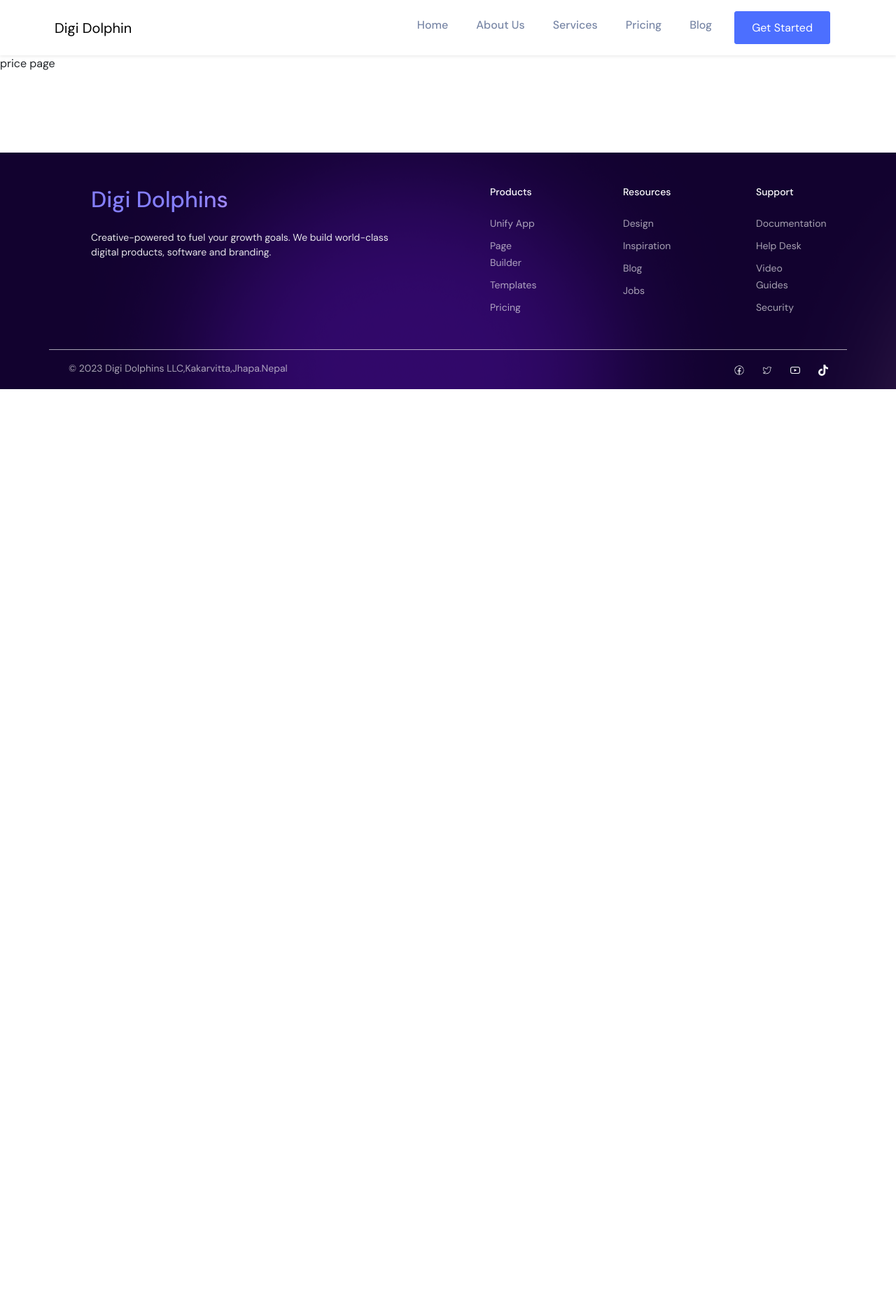
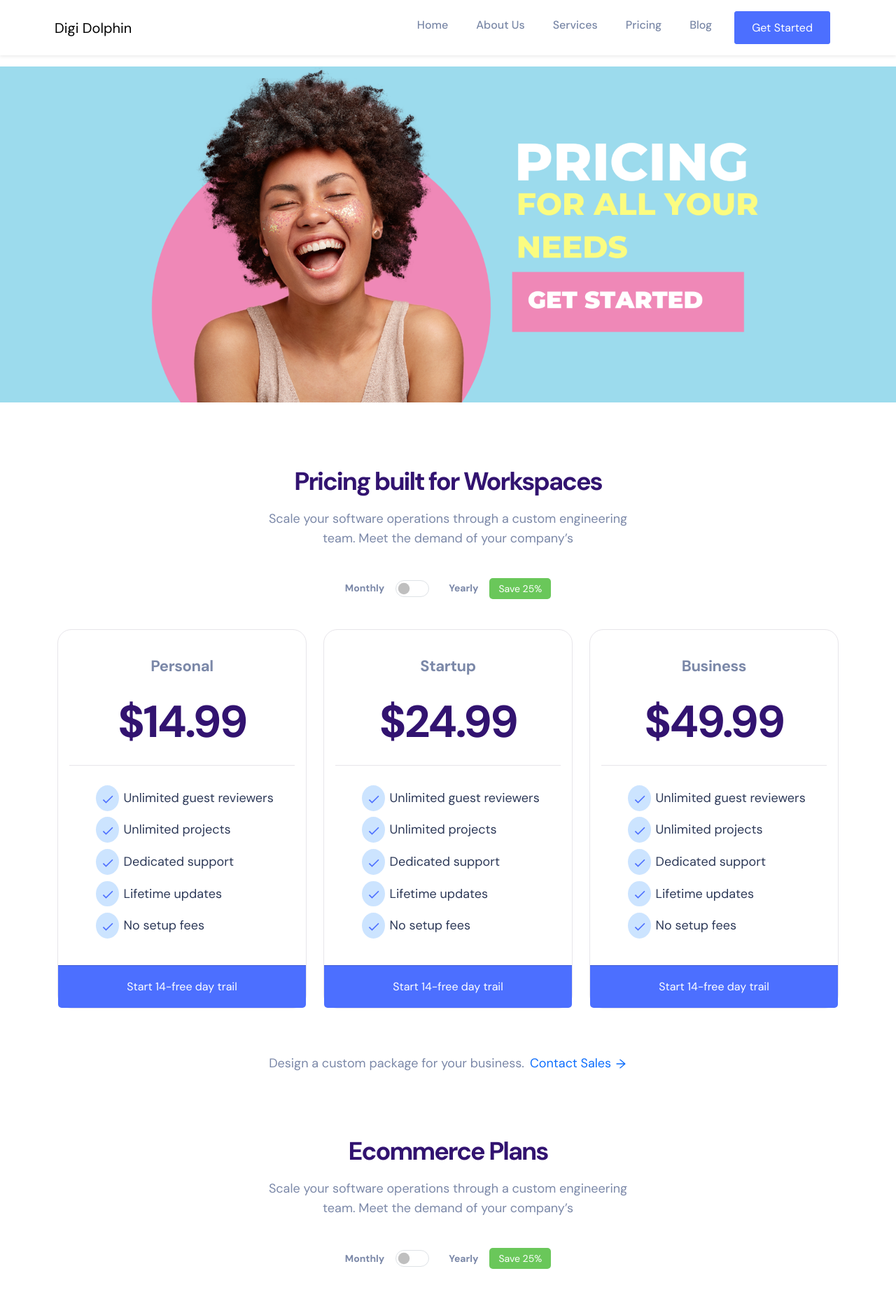
Before and after one commit to Binod69/digi-dolphins, a Next.js app: page /price in a window 1280 px wide. Shown: the top 1856 px of the page at 70% size. Before the commit the page ends 800 px from the top, so only its background shows below. Built offline with nearby package versions, Linux system fonts and the light colour scheme.

Commit message:
added pricing page and components

```diff
--- /dev/null
+++ b/app/Components/AboutComponents/Accordion/Accordion.tsx
@@ -0,0 +1,6 @@
+import styles from './accordion.module.css';
+const Accordion = () => {
+  return <div>Accordion</div>;
+};
+
+export default Accordion;
--- /dev/null
+++ b/app/Components/AboutComponents/Banner/Banner.tsx
@@ -0,0 +1,25 @@
+'use client';
+import Image from 'next/image';
+import Container from 'react-bootstrap/Container';
+import Row from 'react-bootstrap/Row';
+import Col from 'react-bootstrap/Col';
+import about from '../../../../public/img/about.png';
+import styles from './banner.module.css';
+const AboutBanner = () => {
+  return (
+    <>
+      <div>
+        <figure className={styles.imgCon}>
+          <Image
+            className={styles.img}
+            src={about}
+            alt="about.webp"
+            quality={80}
+          />
+        </figure>
+      </div>
+    </>
+  );
+};
+
+export default AboutBanner;
--- /dev/null
+++ b/app/Components/AboutComponents/Banner/banner.module.css
@@ -0,0 +1,40 @@
+.imgCon {
+  width: 100%;
+  height: 100%;
+  overflow: hidden;
+  margin-top: 1rem;
+}
+
+.img {
+  width: 100%;
+  height: 60dvh;
+  object-fit: cover;
+}
+
+@media screen and (min-width: 0px) and (max-width: 576px) {
+  .imgCon {
+    margin-top: 0.5rem;
+  }
+  .img {
+    width: 100%;
+    height: 100%;
+  }
+}
+@media screen and (min-width: 576px) and (max-width: 768px) {
+  .imgCon {
+    margin-top: 0.5rem;
+  }
+  .img {
+    width: 100%;
+    height: 100%;
+  }
+}
+@media screen and (min-width: 768px) and (max-width: 992px) {
+  .imgCon {
+    margin-top: 0.5rem;
+  }
+  .img {
+    width: 100%;
+    height: 100%;
+  }
+}
--- a/app/Components/HomeComponents/Develop/Develop.tsx
+++ b/app/Components/HomeComponents/Develop/Develop.tsx
@@ -4,9 +4,13 @@ import Container from 'react-bootstrap/Container';
 import Row from 'react-bootstrap/Row';
 import Col from 'react-bootstrap/Col';
 import styles from './develop.module.css';
-import { AiOutlineArrowRight } from 'react-icons/ai';
 import DevelopCard from '../DevelopCard/DevelopCard';
-const Develop = () => {
+
+interface DevelopProps {
+  title: string;
+  para: string;
+}
+const Develop: React.FC<DevelopProps> = ({ title, para }) => {
   return (
     <>
       <div className={styles.con}>
@@ -14,17 +18,12 @@ const Develop = () => {
           <Row>
             <Col>
               <article className={styles.articleCon}>
-                <h2 className={styles.title}>
-                  Develop your next business today
-                </h2>
-                <p className={styles.para}>
-                  We design new concepts, prototypes and processes for the next
-                  generation of services and experiences, ready for the market.
-                </p>
+                <h2 className={styles.title}>{title}</h2>
+                <p className={styles.para}>{para}</p>
               </article>
             </Col>
           </Row>
-          <DevelopCard />
+          <DevelopCard linkTitle={'See How it Works'} />
         </Container>
       </div>
     </>
--- a/app/Components/HomeComponents/DevelopCard/DevelopCard.tsx
+++ b/app/Components/HomeComponents/DevelopCard/DevelopCard.tsx
@@ -3,7 +3,10 @@ import Row from 'react-bootstrap/Row';
 import Col from 'react-bootstrap/Col';
 import { AiOutlineArrowRight } from 'react-icons/ai';
 import styles from './developcard.module.css';
-const DevelopCard = () => {
+interface DevelopCardProps {
+  linkTitle: string;
+}
+const DevelopCard: React.FC<DevelopCardProps> = ({ linkTitle }) => {
   return (
     <>
       <Row>
@@ -181,7 +184,7 @@ const DevelopCard = () => {
               evolve rapidly while remaining competitive in the market.
             </p>
             <Link href="/" className={styles.link}>
-              See how it works <AiOutlineArrowRight />
+              {linkTitle} <AiOutlineArrowRight />
             </Link>
           </article>
         </Col>
--- a/app/Components/HomeComponents/Pricing/Pricing.tsx
+++ b/app/Components/HomeComponents/Pricing/Pricing.tsx
@@ -10,7 +10,21 @@ import { AiOutlineArrowRight } from 'react-icons/ai';
 import styles from './pricing.module.css';
 import Link from 'next/link';
 
-const Pricing: React.FC = () => {
+interface PricingProps {
+  title: string;
+  para: string;
+  priceTitle1: string;
+  priceTitle2: string;
+  priceTitle3: string;
+}
+
+const Pricing: React.FC<PricingProps> = ({
+  title,
+  para,
+  priceTitle1,
+  priceTitle2,
+  priceTitle3,
+}) => {
   const [showDiscountedPrice, setShowDiscountedPrice] =
     useState<boolean>(false);
 
@@ -24,13 +38,8 @@ const Pricing: React.FC = () => {
         <Row>
           <Col sm={12} md={12} lg={12}>
             <article className={styles.articleCon}>
-              <h2 className={styles.title}>
-                Pricing built for businesses of all sizes
-              </h2>
-              <p className={styles.para}>
-                Scale your software operations through a custom engineering
-                team. Meet the demand of your company’s
-              </p>
+              <h2 className={styles.title}>{title}</h2>
+              <p className={styles.para}>{para}</p>
             </article>
           </Col>
           <Col sm={12} md={12} lg={12} className="text-center"></Col>
@@ -51,7 +60,9 @@ const Pricing: React.FC = () => {
           <Col sm={12} md={12} lg={4}>
             <Card className={`${styles.card} my-3 my-lg-0`}>
               <Card.Body>
-                <Card.Title className={styles.cardTitle}>Personal</Card.Title>
+                <Card.Title className={styles.cardTitle}>
+                  {priceTitle1}
+                </Card.Title>
                 <Card.Text className={styles.cardText}>
                   {showDiscountedPrice ? ' $19.00' : ' $14.99'}
                 </Card.Text>
@@ -96,7 +107,9 @@ const Pricing: React.FC = () => {
           <Col sm={12} md={12} lg={4}>
             <Card className={`${styles.card} my-3 my-lg-0`}>
               <Card.Body>
-                <Card.Title className={styles.cardTitle}>Start up</Card.Title>
+                <Card.Title className={styles.cardTitle}>
+                  {priceTitle2}
+                </Card.Title>
                 <Card.Text className={styles.cardText}>
                   {showDiscountedPrice ? ' $29.00' : '$24.99'}
                 </Card.Text>
@@ -141,7 +154,9 @@ const Pricing: React.FC = () => {
           <Col sm={12} md={12} lg={4}>
             <Card className={`${styles.card} my-3 my-lg-0`}>
               <Card.Body>
-                <Card.Title className={styles.cardTitle}>Business</Card.Title>
+                <Card.Title className={styles.cardTitle}>
+                  {priceTitle3}
+                </Card.Title>
                 <Card.Text className={styles.cardText}>
                   {showDiscountedPrice ? '$59.00' : '$49.99'}
                 </Card.Text>
--- a/app/Components/index.tsx
+++ b/app/Components/index.tsx
@@ -7,3 +7,5 @@ export { default as Slider } from './HomeComponents/Slider/Slider';
 export { default as Unlimited } from './HomeComponents/Unlimited/Unlimited';
 export { default as Trusted } from './HomeComponents/Trusted/Trusted';
 export { default as Plan } from './HomeComponents/Plan/Plan';
+export { default as AboutBanner } from './AboutComponents/Banner/Banner';
+export { default as Accordion } from './AboutComponents/Accordion/Accordion';
--- a/app/about/page.tsx
+++ b/app/about/page.tsx
@@ -1,7 +1,7 @@
 import type { Metadata } from 'next';
 
 export const metadata: Metadata = {
-  title: 'About Digi Dolphins',
+  title: 'About-Digi Dolphins',
   description: 'About digi dolphins',
 };
 const page = () => {
--- a/app/price/page.tsx
+++ b/app/price/page.tsx
@@ -1,7 +1,15 @@
-import React from 'react';
-
+import { Metadata } from 'next';
+import About from '../screen/About';
+export const metadata: Metadata = {
+  title: 'Pricing - Digi Dolphins',
+  description: 'About digi dolphins',
+};
 const page = () => {
-  return <div>price page</div>;
+  return (
+    <>
+      <About />
+    </>
+  );
 };
 
 export default page;
--- a/app/screen/About.tsx
+++ b/app/screen/About.tsx
@@ -1,5 +1,36 @@
+import { AboutBanner, Pricing, Develop, Accordion } from '../Components/index';
+
 const About = () => {
-  return <></>;
+  return (
+    <>
+      <AboutBanner />
+      <Pricing
+        title={'Pricing built for Workspaces'}
+        para={
+          'Scale your software operations through a custom engineering team. Meet the demand of your company’s'
+        }
+        priceTitle1={'Personal'}
+        priceTitle2={'Startup'}
+        priceTitle3={'Business'}
+      />
+      <Pricing
+        title={'Ecommerce Plans'}
+        para={
+          'Scale your software operations through a custom engineering team. Meet the demand of your company’s'
+        }
+        priceTitle1={'Personal'}
+        priceTitle2={'Startup'}
+        priceTitle3={'Business'}
+      />
+      <Develop
+        title={'Custom Enterprise Plan'}
+        para={
+          'We design new concepts, prototypes and processes for the next generation of services and experiences, ready for the market.'
+        }
+      />
+      <Accordion />
+    </>
+  );
 };
 
 export default About;
```
Also changed, not shown: app/screen/HomeScreen.tsx (+15 -2 lines), app/Components/AboutComponents/Accordion/accordion.module.css (added), public/img/about.png (added).
